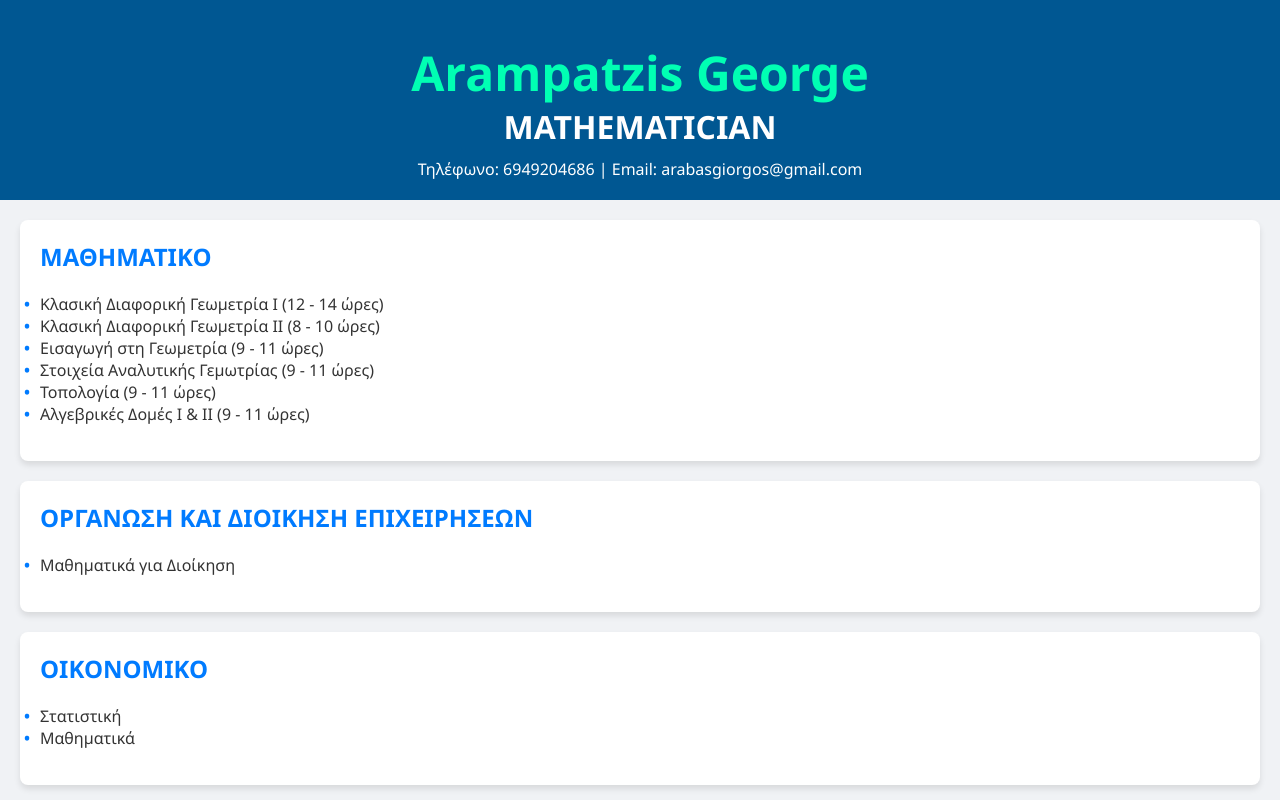
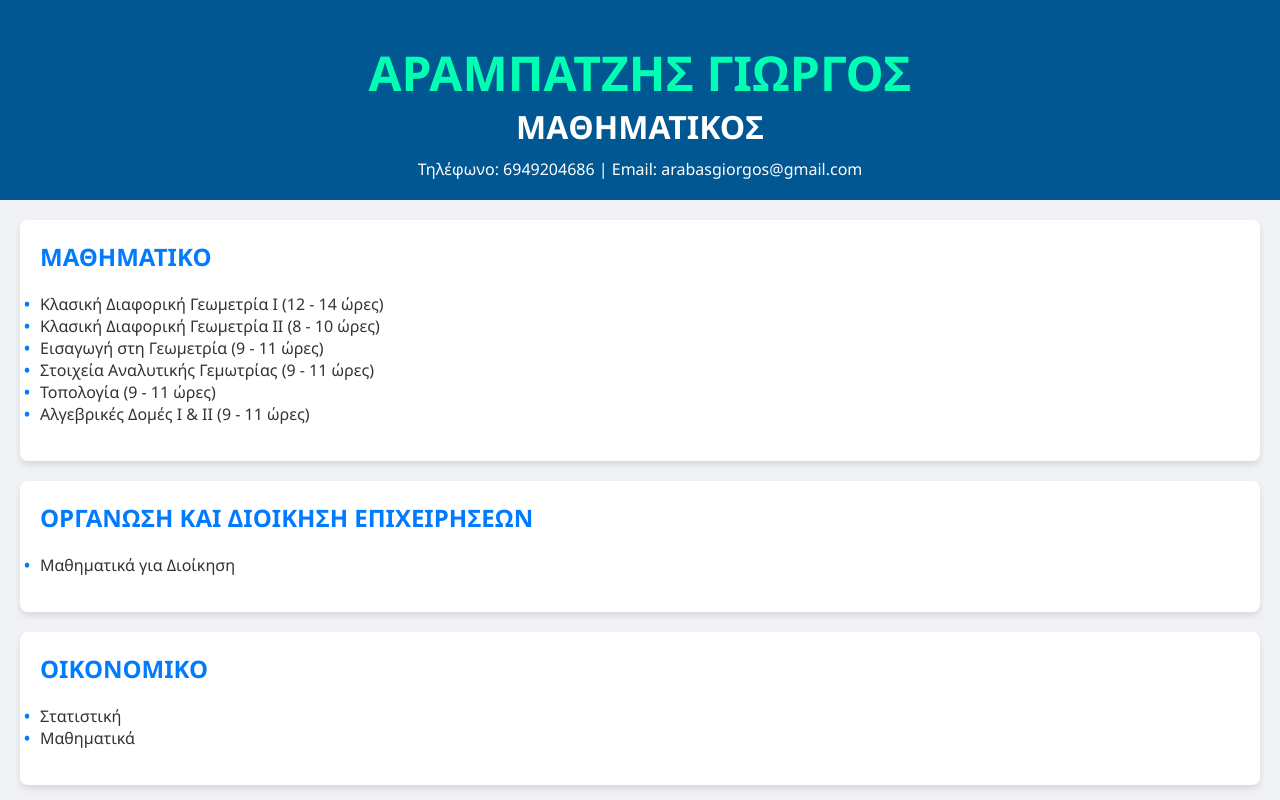
Before and after one commit to Arabasgeorge/georgemath, a plain HTML site: page index.html in a window 1280 px wide. Shown: the top 800 px of the page. Drawn offline with Linux system fonts and the light colour scheme.

Commit message:
Update index.html

```diff
--- a/index.html
+++ b/index.html
@@ -73,8 +73,8 @@
 <body>
     <div class="header">
         <!-- "Arampatzis George" text as the first title -->
-        <div class="ag-title">Arampatzis George</div>
-        <h1>MATHEMATICIAN</h1>
+        <div class="ag-title">ΑΡΑΜΠΑΤΖΗΣ ΓΙΩΡΓΟΣ</div>
+        <h1>MAΘΗΜΑΤΙΚΟΣ</h1>
         <p>Τηλέφωνο: 6949204686 | Email: arabasgiorgos@gmail.com</p>
     </div>
 
```
